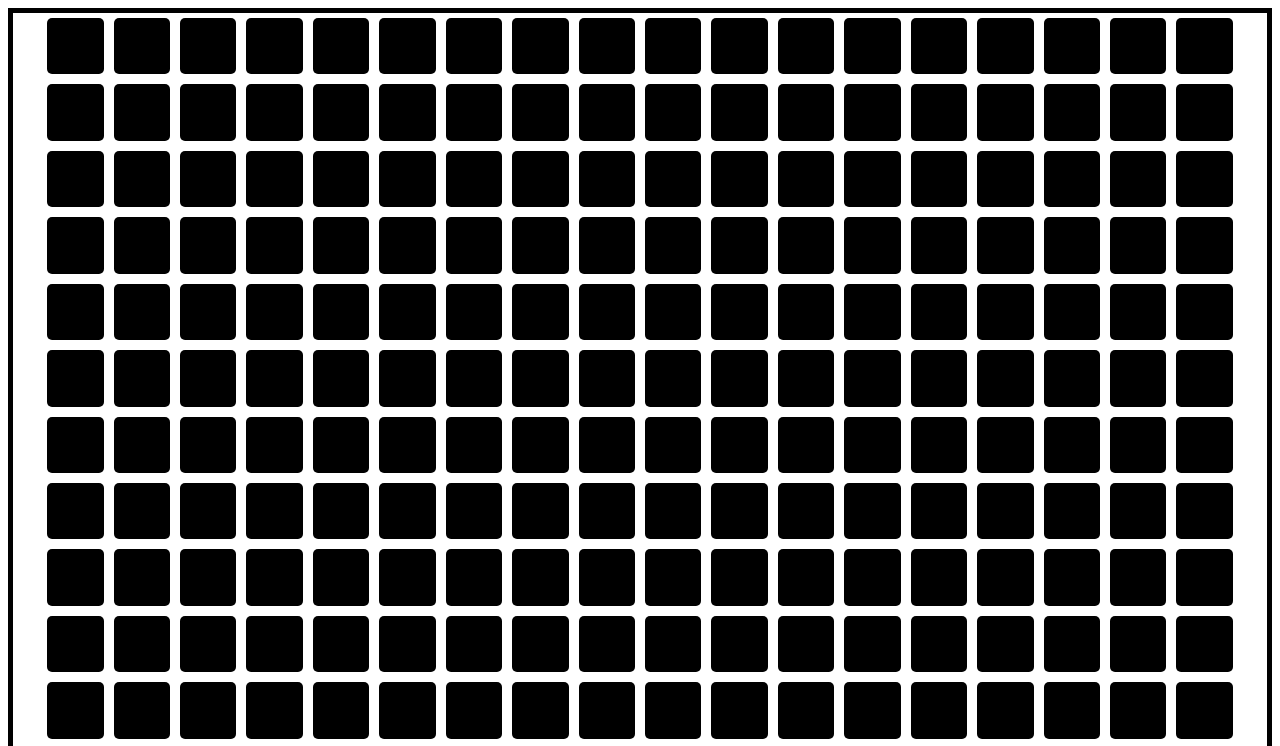
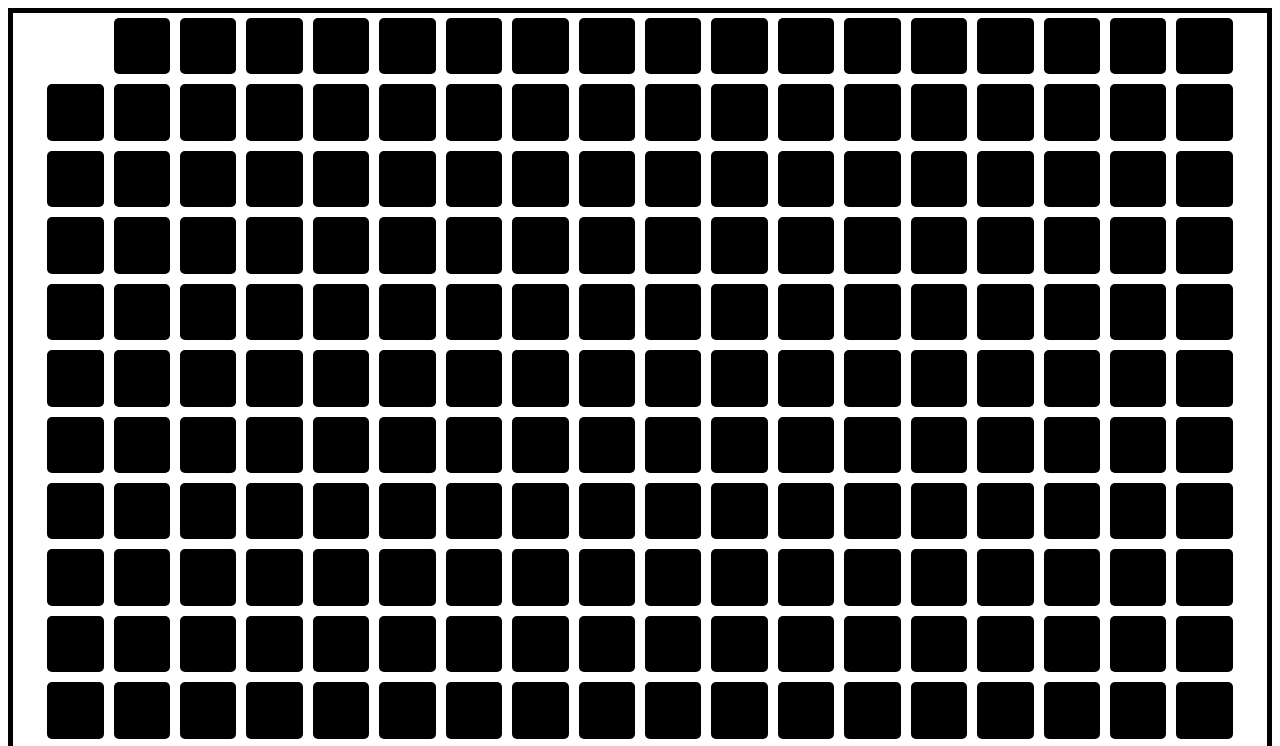
Before and after one commit to BrooksSuz/Etch-a-Sketch, a plain HTML site: page index.html in a window 1280 px wide. In both pictures the pointer is over the element 75 px from the left and 46 px from the top of the page. Shown: the top 746 px of the page. Drawn offline with Linux system fonts and the light colour scheme.

Commit message:
Create hover effect

```diff
--- a/style.css
+++ b/style.css
@@ -14,3 +14,7 @@
   background-color: black;
   border-radius: 5px;
 }
+
+div > div:hover {
+  background-color: white;
+}
```
